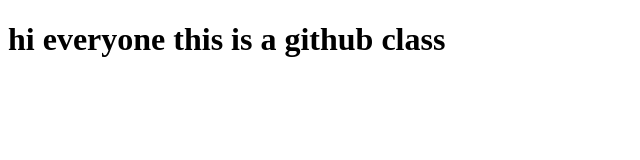
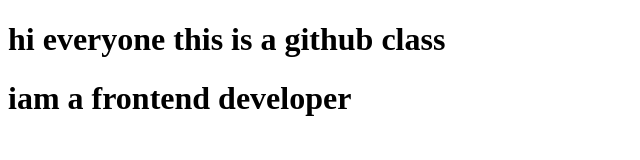
Before and after one commit to uthran/dummy, a plain HTML site: page index.html in a window 1280 px wide. Shown: the whole page, without its empty margins (0-640 px from the left). Drawn offline with Linux system fonts and the light colour scheme.

Commit message:
fix:index.html file altered

```diff
--- a/index.html
+++ b/index.html
@@ -7,5 +7,6 @@
 </head>
 <body>
     <h1>hi everyone this is a github class</h1>
+    <h1>iam a frontend developer</h1>
 </body>
 </html>
```
